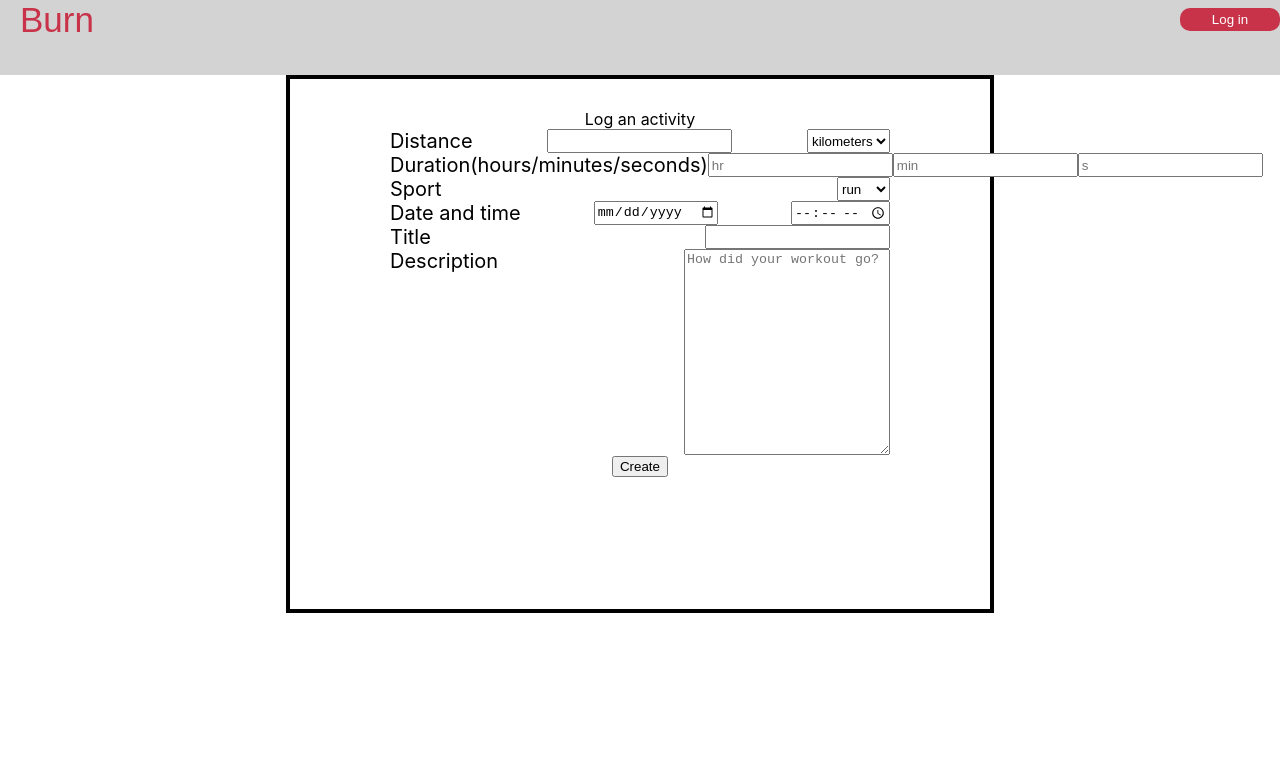
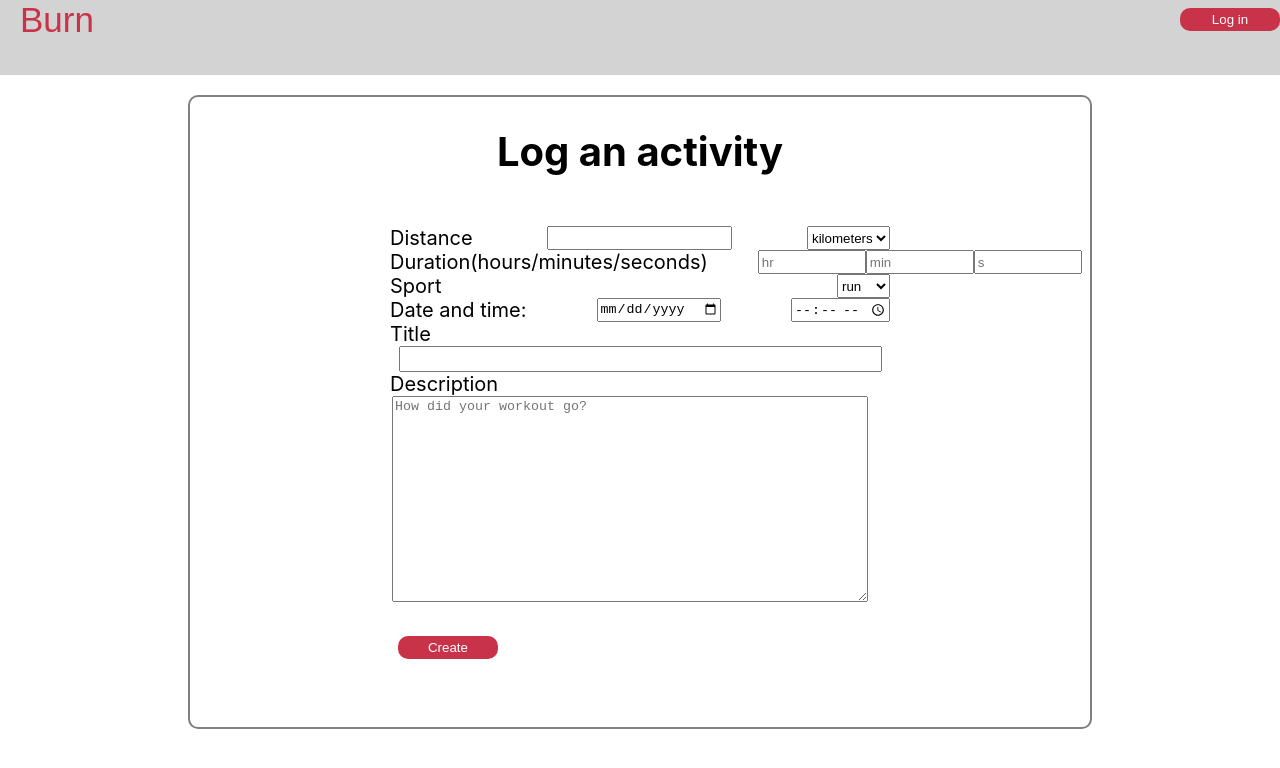
Before and after one commit to Doan111/Final-project, a React (Create React App) app in the folder frontend/: page /activity in a window 1280 px wide. Shown: the top 768 px of the page. Built offline with nearby package versions, Linux system fonts and the light colour scheme.

Commit message:
working on upload page

```diff
--- a/frontend/src/components/Header.js
+++ b/frontend/src/components/Header.js
@@ -18,7 +18,7 @@ const Header = () => {
               <>
                 <ProfilePic src={user.picture} alt={user.name} />{" "}
                 <Icon>
-                  <FiPlusCircle />
+                  <FiPlusCircle style={{ fontSize: '34px' }}/>
                 </Icon>{" "}
                 <LogOutButton />
               </>
--- a/frontend/src/components/UploadActivity.js
+++ b/frontend/src/components/UploadActivity.js
@@ -2,7 +2,7 @@ import styled from "styled-components";
 import { useState } from "react";
 
 const UploadActivity = () => {
-  const [formData, setFormData] = useState({unit:"kilometers"});
+  const [formData, setFormData] = useState({ unit: "kilometers" });
   const [distance, setDistance] = useState(["kilometers", "meters", "miles"]);
   const [duration, setDuration] = useState([
     { id: "duration-hours", name: "hr" },
@@ -40,11 +40,13 @@ const UploadActivity = () => {
       </InputContainer>
 
       <InputContainer>
-        <Label htmlFor="duration">Duration(hours/minutes/seconds) </Label>
+        <LabelDuration htmlFor="duration">
+          Duration(hours/minutes/seconds){" "}
+        </LabelDuration>
 
         {duration.map((unit) => {
           return (
-            <Input
+            <InputDate
               placeholder={unit.name}
               key={unit.id}
               type="text"
@@ -63,7 +65,7 @@ const UploadActivity = () => {
         </select>
       </InputContainer>
       <InputContainer>
-        <Label htmlFor="date">Date and time </Label>
+        <Label htmlFor="date">Date and time: </Label>
 
         <Input
           name="date"
@@ -80,23 +82,23 @@ const UploadActivity = () => {
       </InputContainer>
       <InputContainer>
         <Label htmlfor="title">Title</Label>
-        <Input
+      </InputContainer>
+      <InputTitle
         type="text"
         id="title"
         name="title"
         onChange={(e) => handleChange(e.target.id, e.target.value)}
       />
-      </InputContainer>
 
       <InputContainer>
         <Label htmlfor="description">Description</Label>
+      </InputContainer>
       <TextArea
         placeholder="How did your workout go?"
         id="description"
         name="description"
         onChange={(e) => handleChange(e.target.id, e.target.value)}
       ></TextArea>
-      </InputContainer>
       <Create
         onClick={() => {
           console.log(formData);
@@ -107,20 +109,48 @@ const UploadActivity = () => {
     </Form>
   );
 };
-const Create = styled.button``;
+const Create = styled.button`
+    position:relative;
+    right:430px;
+  width: 100px;
+  text-decoration: none;
+  color: white;
+  border-radius: 10px;
+  padding: 4px;
+  background-color: #c83349;
+  border: none;
+  &:hover {
+    filter: brightness(85%);
+  }
+`;
 const TextArea = styled.textarea`
   height: 200px;
-  width: 200px;
+  width: 470px;
+  margin-bottom: 50px;
+  position: relative;
+  left: 40px;
 `;
 
-const Title = styled.div``;
+const Title = styled.div`
+  font-size: 40px;
+  font-weight: bold;
+  margin-bottom: 50px;
+`;
+const LabelDuration = styled.label`
+  margin-right: 50px;
+  font-size: 20px;
+  color: black;
+`;
+
 const Label = styled.label`
   font-size: 20px;
   color: black;
 `;
-
+const InputDate = styled.input`
+  width: 100px;
+`;
 const InputContainer = styled.div`
-  margin-bottom: 5px;
+  margin-bottom: 20px;
   width: 500px;
   margin: 0 auto;
   display: flex;
@@ -133,13 +163,20 @@ const Input = styled.input`
   }
 `;
 
+const InputTitle = styled.input`
+  width: 475px;
+  height: 20px;
+`;
+
 const Form = styled.div`
-  border: 4px solid black;
-  width: 700px;
-  height: 500px;
+  width: 900px;
+  height: 600px;
   text-align: center;
   margin: 0 auto;
   padding-top: 30px;
+  border: 2px solid grey;
+  border-radius: 10px;
+  margin-top: 20px;
 `;
 
 export default UploadActivity;
```
Lines whose indentation alone changed are shown as unchanged.
